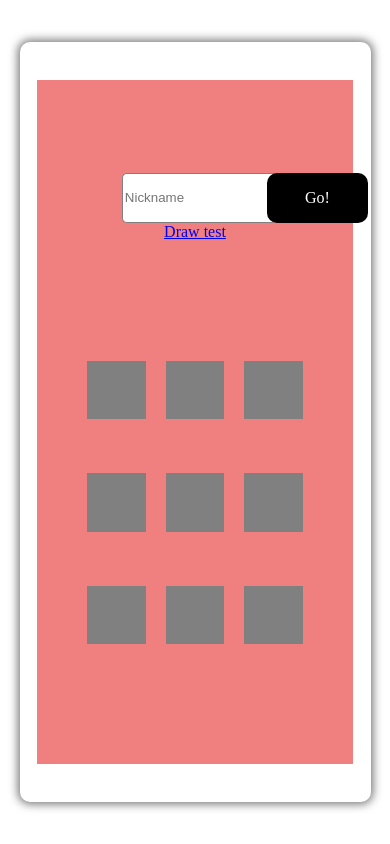
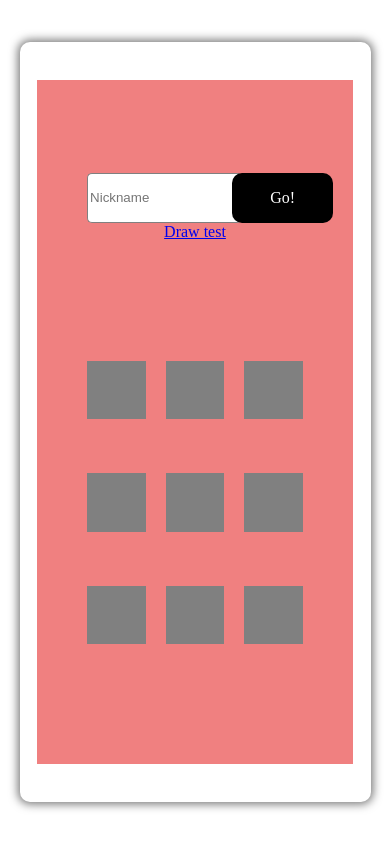
Before and after one commit to LironKruchinin/draw-it, a React (Create React App) app: page / in a window 390 px wide. Built offline with nearby package versions, Linux system fonts and the light colour scheme.

Commit message:
responsivnes

```diff
--- a/src/assets/styles/cmps/_create-loby.scss
+++ b/src/assets/styles/cmps/_create-loby.scss
@@ -87,7 +87,6 @@
 
     .player_details {
       display: flex;
-      justify-content: center;
     }
 
     input {
--- a/src/assets/styles/views/_draw-board.scss
+++ b/src/assets/styles/views/_draw-board.scss
@@ -18,5 +18,4 @@
       flex-basis: 40%;
     }
   }
-
 }
```
Also changed, not shown: src/views/draw-board.tsx (+7 -7 lines). Lines whose indentation alone changed are shown as unchanged.
